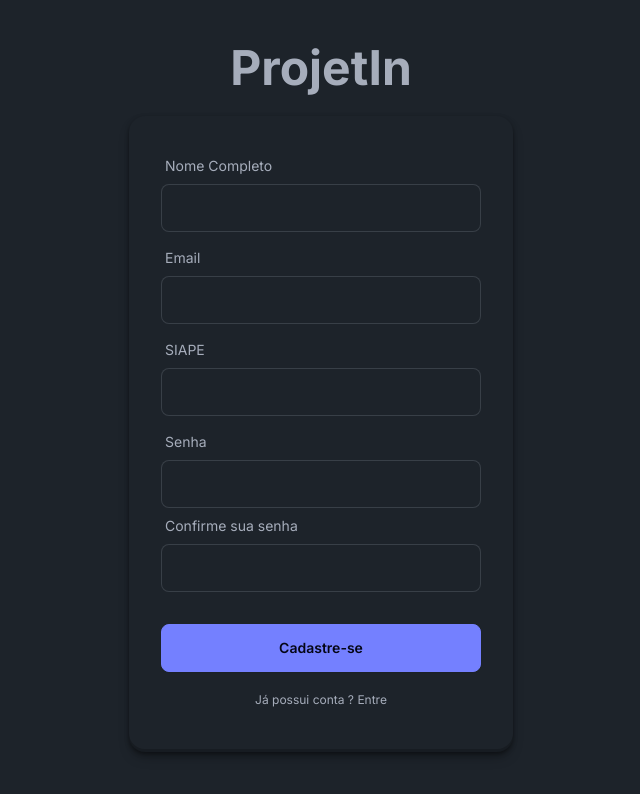
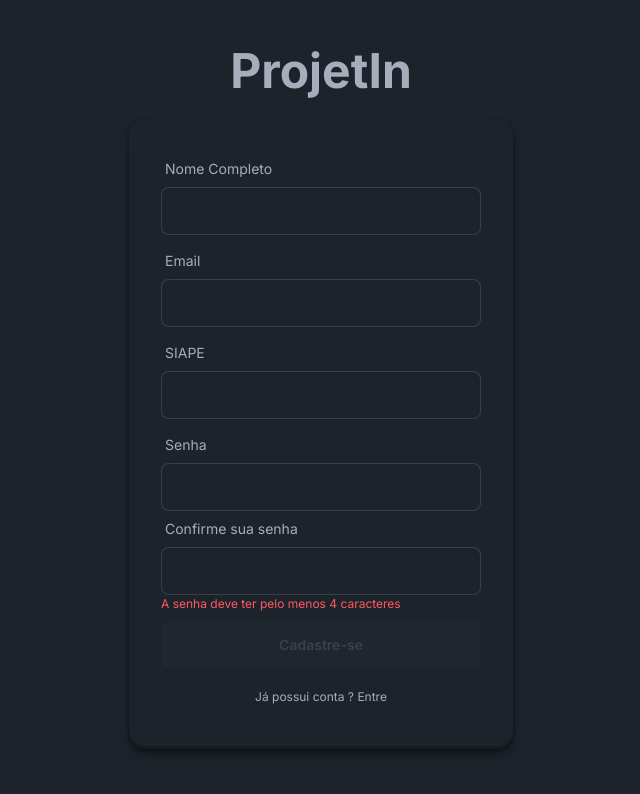
Before and after one commit to ESinco/frontend, a Next.js app: page /signup/professor in a window 1280 px wide. Shown: the top 794 px of the page, without its empty margins (319-959 px from the left). Built offline with nearby package versions, Linux system fonts and the light colour scheme; no server answers.

Commit message:
implementa integracao inicial com cadastro de alunos e professores

```diff
--- a/src/app/(auth)/login/page.js
+++ b/src/app/(auth)/login/page.js
@@ -3,12 +3,12 @@ import Link from "next/link";
 import { useState } from "react";
 
 export default function Login() {
-    const [email, setEmail] = useState("")
-    const [password, setPassword] = useState("")
+    const [ email, setEmail ] = useState("")
+    const [ password, setPassword ] = useState("")
 
     return (
         <div className="flex-col flex items-center justify-center p-3 min-h-full">
-            <h1 className="text-5xl font-bold mb-6">ProjetIn</h1>
+            <h1 className="text-5xl font-bold mb-6">{process.env.NEXT_PUBLIC_APP_PRETTY_NAME}</h1>
             <div className="card w-full max-w-sm shrink-0 custom_shadow">
                 <form className="card-body">
                     <div className="form-control">
--- a/src/app/(auth)/signup/aluno/page.js
+++ b/src/app/(auth)/signup/aluno/page.js
@@ -3,7 +3,7 @@ import SignupValidationPassword from '@/components/SignupValidationPassword';
 import Link from 'next/link';
 import { useState } from 'react';
 import { useMutation } from "@tanstack/react-query";
-import { registerUser } from '@/lib/api/services/user';
+import { registerStudent } from '@/lib/api/services/user';
 import LoadingSpinner from '@/components/LoadingSpinner';
 import { useRouter } from 'next/navigation';
 
@@ -11,7 +11,7 @@ export default function Signup() {
     const router = useRouter();
     const [error, setError] = useState('A senha deve ter pelo menos 4 caracteres');
     const mutation = useMutation({
-        mutationFn: registerUser,
+        mutationFn: registerStudent,
         onSuccess: () => { router.push("/login") }
     });
     const [ signupData, setSignupData ] = useState({
@@ -23,7 +23,7 @@ export default function Signup() {
 
     return (
         <div className="flex-col flex items-center justify-center p-3 min-h-full">
-            <h1 className="text-5xl font-bold p-6">ProjetIn</h1>
+            <h1 className="text-5xl font-bold p-6">{process.env.NEXT_PUBLIC_APP_PRETTY_NAME}</h1>
             <div className="card w-full max-w-sm shrink-0 custom_shadow">
                 <form
                     className="card-body"
--- a/src/app/(auth)/signup/professor/page.js
+++ b/src/app/(auth)/signup/professor/page.js
@@ -1,20 +1,37 @@
 "use client"
-
 import SignupValidationPassword from '@/components/SignupValidationPassword';
 import Link from 'next/link';
 import { useState } from 'react';
+import { useMutation } from '@tanstack/react-query';
+import { registerProfessor } from '@/lib/api/services/user';
+import LoadingSpinner from '@/components/LoadingSpinner';
+import { useRouter } from 'next/navigation';
 
 export default function Signup() {
-    const [name, setName] = useState("")
-    const [email, setEmail] = useState("")
-    const [siape, setSiape] = useState("")
-    const [password, setPassword] = useState("")
+    const router = useRouter();
+    const [error, setError] = useState('A senha deve ter pelo menos 4 caracteres');
+    const mutation = useMutation({
+        mutationFn: registerProfessor,
+        onSuccess: () => { router.push("/login") }
+    });
+    const [ signupData, setSignupData ] = useState({
+        name: "",
+        email: "",
+        siape: "",
+        password: "",
+    })
 
     return (
         <div className="flex-col flex items-center justify-center p-3 pb-10 min-h-full">
-            <h1 className="text-5xl font-bold p-6">ProjetIn</h1>
+            <h1 className="text-5xl font-bold p-6">{process.env.NEXT_PUBLIC_APP_PRETTY_NAME}</h1>
             <div className="card w-full max-w-sm shrink-0 custom_shadow">
-                <form className="card-body">
+                <form
+                    className="card-body"
+                    onSubmit={e => {
+                        e.preventDefault();
+                        mutation.mutate(signupData)
+                    }}
+                >
                     <div className="form-control">
                         <label className="label">
                             <span className="label-text">Nome Completo</span>
@@ -22,8 +39,8 @@ export default function Signup() {
                         <input
                             type="nome"
                             className="input input-bordered"
-                            value={name}
-                            onChange={e => setName(e.target.value)}
+                            value={signupData.name}
+                            onChange={e => setSignupData(prev => ({...prev, name: e.target.value}))}
                             required />
                     </div>
                     <div className="form-control">
@@ -33,8 +50,8 @@ export default function Signup() {
                         <input
                             type="email"
                             className="input input-bordered"
-                            value={email}
-                            onChange={e => setEmail(e.target.value)}
+                            value={signupData.email}
+                            onChange={e => setSignupData(prev => ({...prev, email: e.target.value}))}
                             required />
                     </div>
                     <div className="form-control">
@@ -44,14 +61,24 @@ export default function Signup() {
                         <input
                             type="siape"
                             className="input input-bordered"
-                            value={siape}
-                            onChange={e => setSiape(e.target.value)}
+                            value={signupData.siape}
+                            onChange={e => setSignupData(prev => ({...prev, siape: e.target.value}))}
                             required />
                     </div>
-                    <SignupValidationPassword password={password} setPassword={setPassword} />
-                    <div className="form-control mt-6">
-                        <button className="btn btn-primary">Cadastre-se</button>
-                    </div>
+                    <SignupValidationPassword
+                        error={error}
+                        setError={setError}
+                        password={signupData.password}
+                        setPassword={(password) => {
+                            setSignupData(prev => ({ ...prev, password }))
+                        }}
+                    />
+                    <button
+                        type="submit"
+                        className="btn btn-primary"
+                        disabled={!!error.length}>
+                            {mutation.isLoading ? <LoadingSpinner /> : "Cadastre-se"}
+                        </button>
                     <label className="flex justify-center w-full p-3">
                         <Link
                             href="/login"
--- a/src/components/LoadingSpinner.js
+++ b/src/components/LoadingSpinner.js
@@ -1,6 +1,6 @@
 export default function LoadingSpinner() {
     return (
-        <div className="flex items-center justify-center m-[10px] h-full">
+        <div className="flex items-center justify-center h-full">
             <span className="loading loading-spinner loading-lg"></span>
         </div>
     )
--- a/src/lib/api/index.js
+++ b/src/lib/api/index.js
@@ -1,8 +1,26 @@
 import axios from 'axios';
+import { notifyUser, notifyError } from '../adapters/notifier';
 
 const api = axios.create({
     baseURL: process.env.NEXT_PUBLIC_API_URL,
-    retry: 0,
 });
 
+api.interceptors.response.use(
+    (response) => {
+        // If the request is successful, return the response
+        return response;
+    },
+    (error) => {
+        // This function is called if the request fails
+        notifyUser({
+            type: "error",
+            message: "Erro ao fazer requisição"
+        })
+        notifyError(error);
+
+        // You can also return a rejected promise to handle it in catch
+        return Promise.reject(error);
+    }
+);
+
 export default api;
--- a/src/lib/api/services/user.js
+++ b/src/lib/api/services/user.js
@@ -1,8 +1,7 @@
 import api from "@/lib/api";
 import { notifyError, notifyUser } from "@/lib/adapters/notifier";
 
-export async function registerUser(data) {
-    try {
+export async function registerStudent(data) {
     const response = await api.post("/aluno/cadastrar/", {
         ...data,
         nome: data.name,
@@ -13,12 +12,17 @@ export async function registerUser(data) {
         message: "Usuário cadastrado com sucesso!"
     })
     return response.data;
-    } catch(error) {
+}
+
+export async function registerProfessor(data) {
+    const response = await api.post("/professor/cadastrar/", {
+        ...data,
+        nome: data.name,
+        senha: data.password
+    });
     notifyUser({
-            type: "error",
-            message: "Erro ao fazer cadastro, tente novamente..."
+        type: "success",
+        message: "Usuário cadastrado com sucesso!"
     })
-        notifyError(error);
-        throw error;
+    return response.data;
 }
-}
```
Also changed, not shown: src/components/SignupValidationPassword.js (+6 -1 lines), 1 other file (tests, documents, lock files or other folders). Lines whose indentation alone changed are shown as unchanged.
